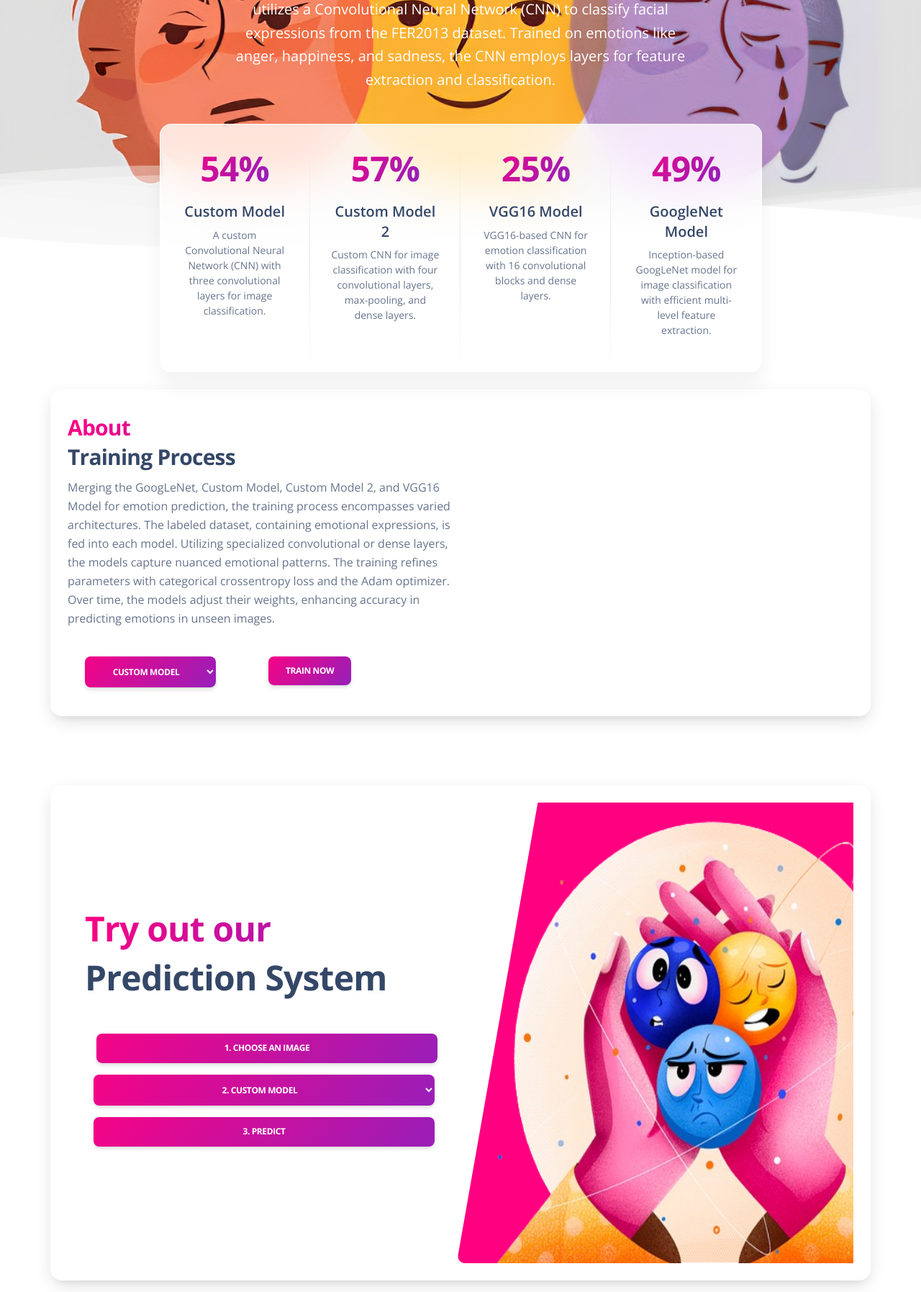
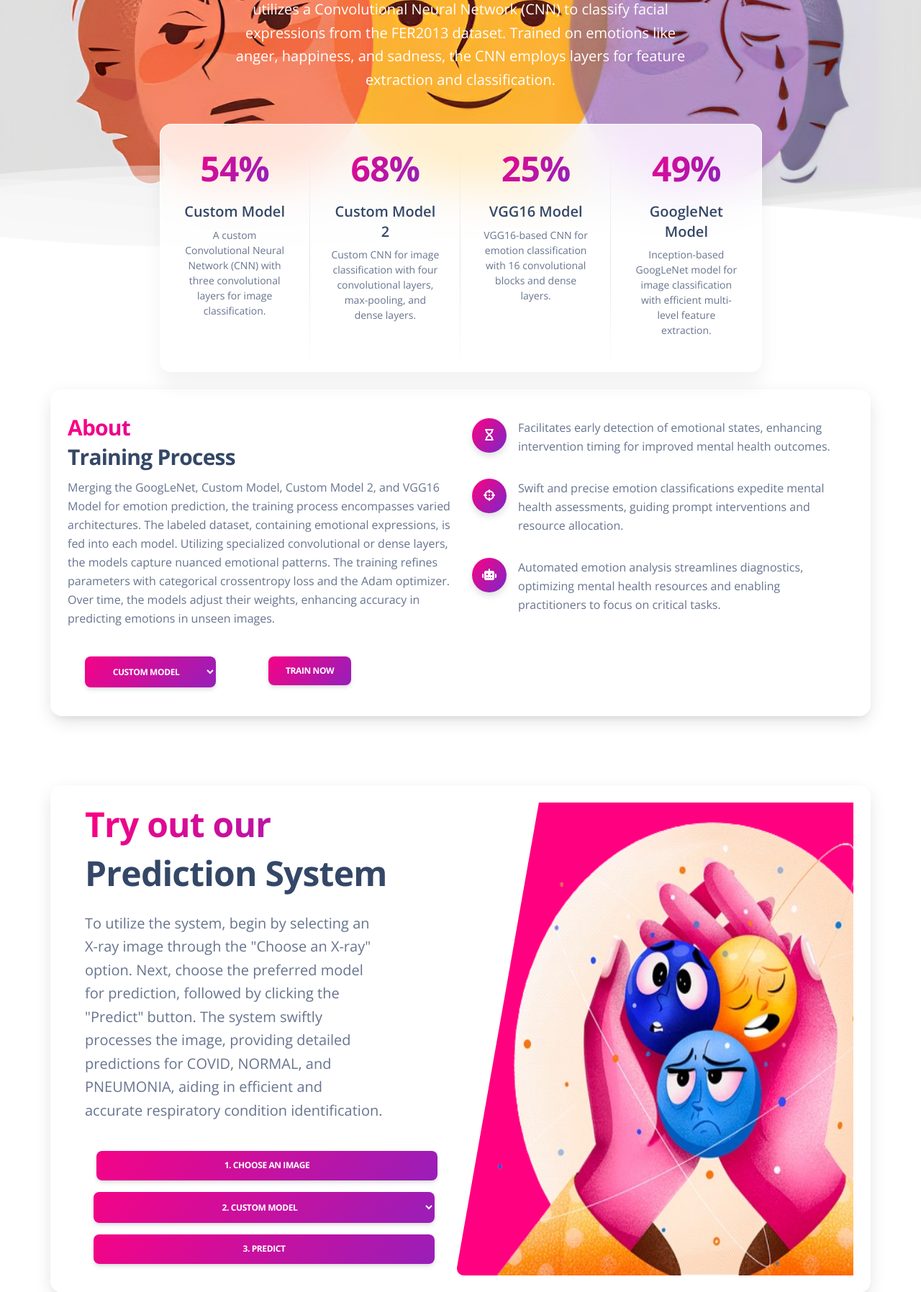
Before and after one commit to aziztarous1999/Emotion-Prediction-Models, a Flask app: page / in a window 1280 px wide. Shown: the part 252-2047 px from the top of the page at 72% size. Run offline with Flask 3, Linux system fonts and the light colour scheme; some libraries are stand-ins or nearby versions.

Commit message:
Update presentation.html

```diff
--- a/templates/presentation.html
+++ b/templates/presentation.html
@@ -82,7 +82,7 @@
             </div>
             <div class="col-md-3 position-relative">
               <div class="p-3 text-center">
-                <h1 class="text-gradient text-primary"> <span id="state2" countTo="56.71">0</span>%</h1>
+                <h1 class="text-gradient text-primary"> <span id="state2" countTo="68.37">0</span>%</h1>
                 <h5 class="mt-3">Custom Model 2</h5>
                 <p class="text-sm">
                   Custom CNN for image classification with four convolutional layers, max-pooling, and dense layers.</p>
@@ -150,8 +150,30 @@
       </div>
       <div class="col-lg-6 mt-lg-0 mt-5 ps-lg-0 ps-0">
         <div class="p-3 info-horizontal">
+          <div class="icon icon-shape rounded-circle bg-gradient-primary shadow text-center">
+            <i class="fas fa-hourglass opacity-10"></i>
+          </div>
+          <div class="description ps-3">
+            <p class="mb-0">
+Facilitates early detection of emotional states, enhancing intervention timing for improved mental health outcomes.</p>
+          </div>
+        </div>
 
+        <div class="p-3 info-horizontal">
+          <div class="icon icon-shape rounded-circle bg-gradient-primary shadow text-center">
+            <i class="fas fa-crosshairs opacity-10"></i>
+          </div>
+          <div class="description ps-3">
+            <p class="mb-0">Swift and precise emotion classifications expedite mental health assessments, guiding prompt interventions and resource allocation.</p>
+          </div>
         </div>
+        <div class="p-3 info-horizontal">
+          <div class="icon icon-shape rounded-circle bg-gradient-primary shadow text-center">
+            <i class="fas fa-robot opacity-10"></i>
+          </div>
+          <div class="description ps-3">
+            <p class="mb-0">Automated emotion analysis streamlines diagnostics, optimizing mental health resources and enabling practitioners to focus on critical tasks.</p>
+          </div>
         </div>
       </div>
     </div>
@@ -177,7 +199,7 @@
         <div class="col-lg-6 col-md-7 d-flex justify-content-center flex-column">
           <h1 class="text-gradient text-primary">Try out our </h1>
           <h1 class="mb-4">Prediction System</h1>
-
+          <p class="lead pe-5 me-5">To utilize the system, begin by selecting an X-ray image through the "Choose an X-ray" option. Next, choose the preferred model for prediction, followed by clicking the "Predict" button. The system swiftly processes the image, providing detailed predictions for COVID, NORMAL, and PNEUMONIA, aiding in efficient and accurate respiratory condition identification.</p>
 
 
         <div class="container" style="padding-right: calc(var(--bs-gutter-x) * 1.5) !important;">
@@ -233,7 +255,7 @@
                 <div class="card-header px-4 py-sm-5 py-3">
                   <h1 class="text-gradient text-primary">Try out our</h1>
                   <h1>Real-Time Analysis with Live Camera Interaction!</h1><br/>
-
+                  <p class="lead"> Experience real-time emotion detection by utilizing the live camera feature. Engage with the emotion prediction models in an interactive manner, allowing users to witness the models in action as they analyze and classify emotions in real-world scenarios. Capture and process live video feed, and observe the models' capability to discern and interpret various facial expressions. This hands-on experience provides an opportunity to explore the accuracy and effectiveness of the emotion detection system in dynamic, unscripted situations, fostering a deeper understanding of its practical applications.</p>
                   <div class="container">
                     <div class="row">
                       <div class="col-md-12">
```
